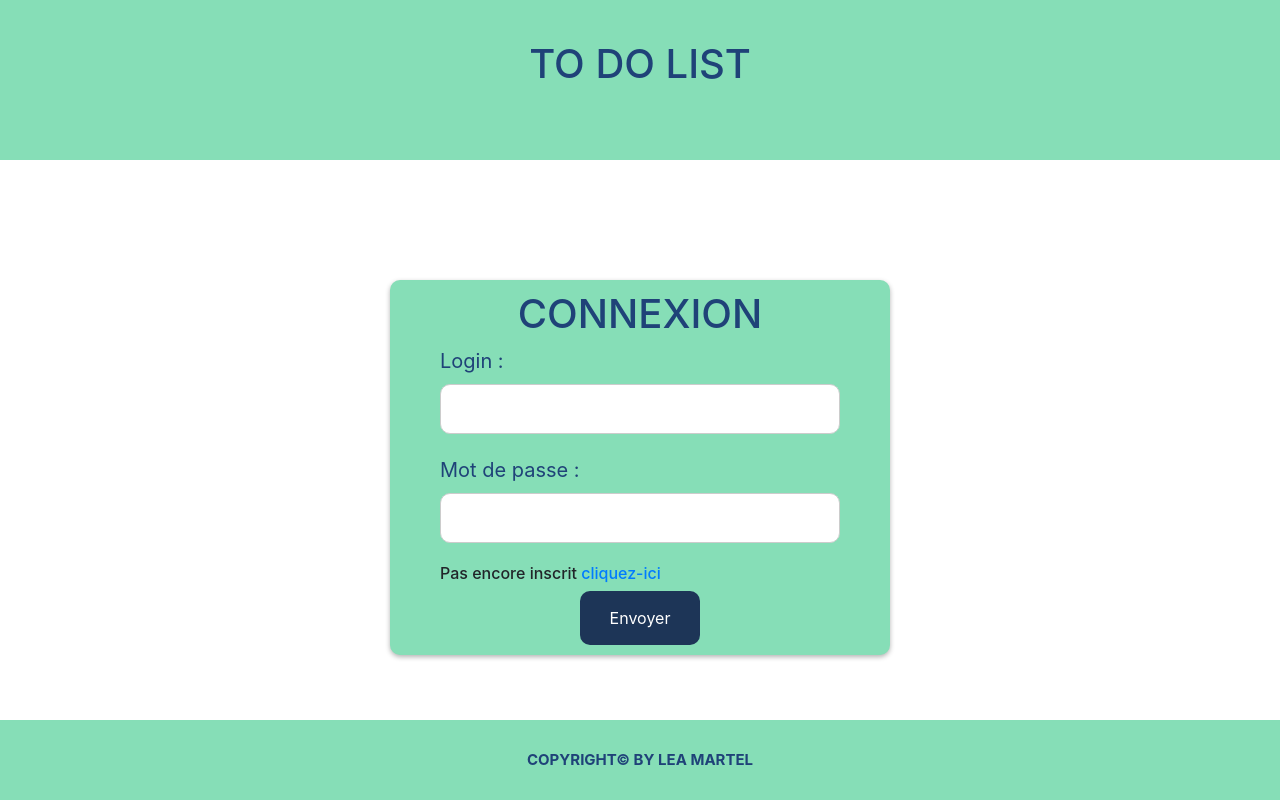
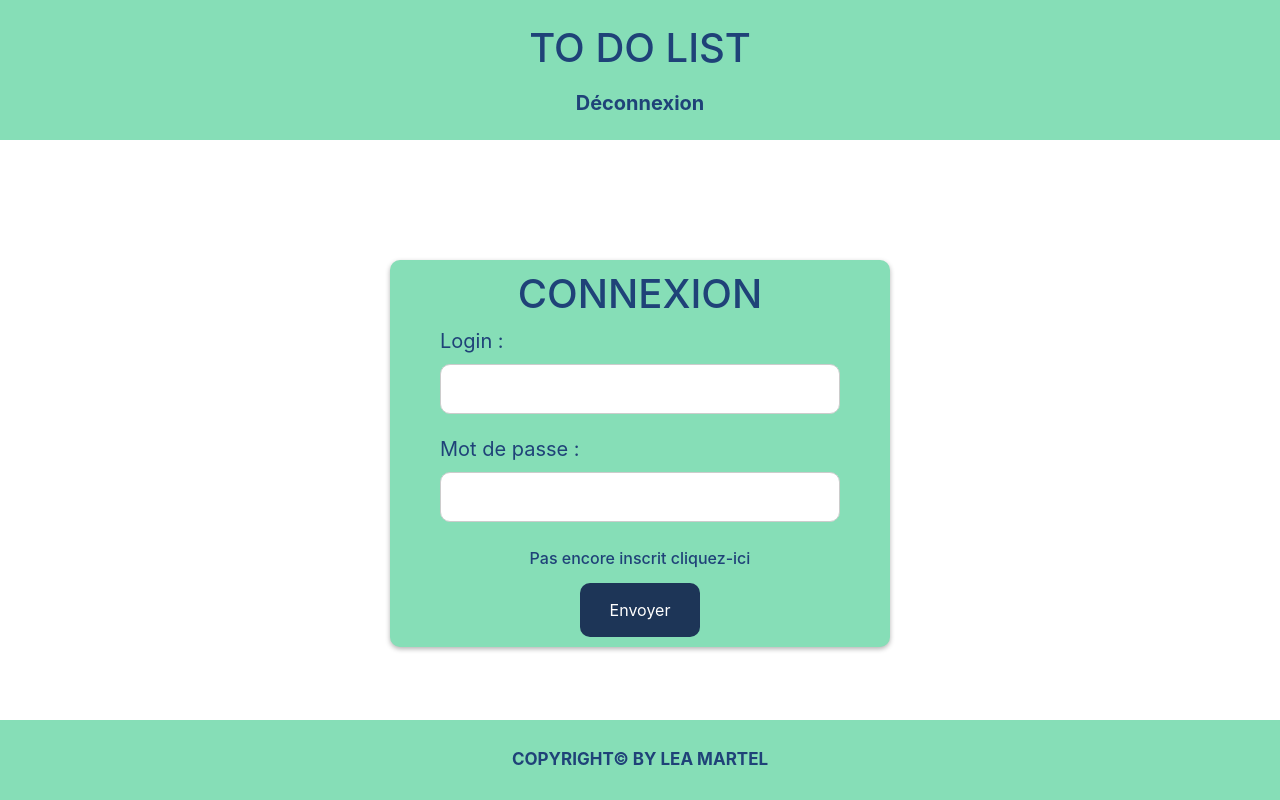
Before and after one commit to lea-martel/tdl, a PHP site: page /connexion.php in a window 1280 px wide. Run offline with PHP 8.4, Linux system fonts and the light colour scheme; the visitor is signed in with stand-in values (Sample User, id 1).

Commit message:
disconnect ok

```diff
--- /dev/null
+++ b/disconnect.php
@@ -0,0 +1,4 @@
+<?php
+session_start();
+session_destroy();
+header('location: connexion.php');
--- a/header.php
+++ b/header.php
@@ -1,5 +1,8 @@
 
-<?php include 'src/Base.php'; ?>
+<?php include 'src/Base.php';
+$login = new Base\register_connexion();
+?>
+
 <head>
     <link rel="stylesheet" href="https://cdnjs.cloudflare.com/ajax/libs/font-awesome/4.7.0/css/font-awesome.min.css">
     <link rel="stylesheet" href="styles/style.css">
@@ -8,5 +11,10 @@
 <header>
     <div class="container">
         <h1 class="title">TO DO LIST</h1>
+        <?php if (isset($_SESSION['id'])) { ?>
+        <nav class="nav">
+            <h5 class="text-white"><a class="lien" href="disconnect.php">Déconnexion</a></h5>
+          <?php  } ?>
+        </nav>
     </div>
 </header>
--- a/styles/style.css
+++ b/styles/style.css
@@ -11,7 +11,7 @@ html, body {
 header {
     background-color: #86DEB7;
     width: 100%;
-    height: 160px;
+    height: 140px;
     padding-bottom: 10px;
 }
 
@@ -19,7 +19,7 @@ header {
 .title {
 
     text-align: center;
-    margin-top: 5vh;
+    margin-top: 3vh;
     color: #1f4278;
 }
 
@@ -28,6 +28,18 @@ header {
     text-align: center;
     font-size: 40px;
     color: #1f4278;
+}
+
+.nav {
+
+    justify-content: center;
+    padding: 7px;
+
+}
+
+.nav h5 {
+
+    margin: 4px;
 }
 
 /**FORM**/
@@ -47,7 +59,7 @@ header {
 .form-co {
 
     display: block;
-    margin-bottom: 5px;
+    margin-bottom: 4px;
 }
 
 .form-co label {
@@ -103,6 +115,25 @@ header {
 
 }
 
+.info {
+
+    text-align: center;
+    padding: 7px;
+    color: #1f4278;
+}
+
+.lien {
+
+
+    text-decoration: none;
+    color: #1f4278;
+}
+
+.lien:hover {
+
+    text-decoration: none;
+}
+
 /**FOOTER**/
 
 footer {
@@ -120,7 +151,7 @@ footer {
     display: flex;
     flex-direction: row;
     margin: auto;
-    font-size: 15px;
+    font-size: 17px;
     font-weight: bold;
     color: #1f4278;
 }
--- a/todolist.php
+++ b/todolist.php
@@ -6,6 +6,7 @@
     <link href="https://unpkg.com/aos@2.3.1/dist/aos.css" rel="stylesheet">
     <script src="https://unpkg.com/aos@2.3.1/dist/aos.js"></script>
     <script src="https://ajax.googleapis.com/ajax/libs/jquery/3.5.1/jquery.min.js"></script>
+    <script src="https://kit.fontawesome.com/5a25ce672a.js" crossorigin="anonymous"></script>
     <script src="https://cdnjs.cloudflare.com/ajax/libs/popper.js/1.14.7/umd/popper.min.js"
             integrity="sha384-UO2eT0CpHqdSJQ6hJty5KVphtPhzWj9WO1clHTMGa3JDZwrnQq4sF86dIHNDz0W1"
             crossorigin="anonymous"></script>
@@ -58,7 +59,6 @@ $dataTime = new DateTime();
                 </div>
             <?php } ?>
         </div>
-
     </div>
 </main>
 <?php include 'footer.php' ?>
@@ -83,6 +83,7 @@ $dataTime = new DateTime();
         html += '</div>';
         return html + '</div>' + '</div>';
     }
+
     $(document).ready(function(){
         callback();
     });
```
